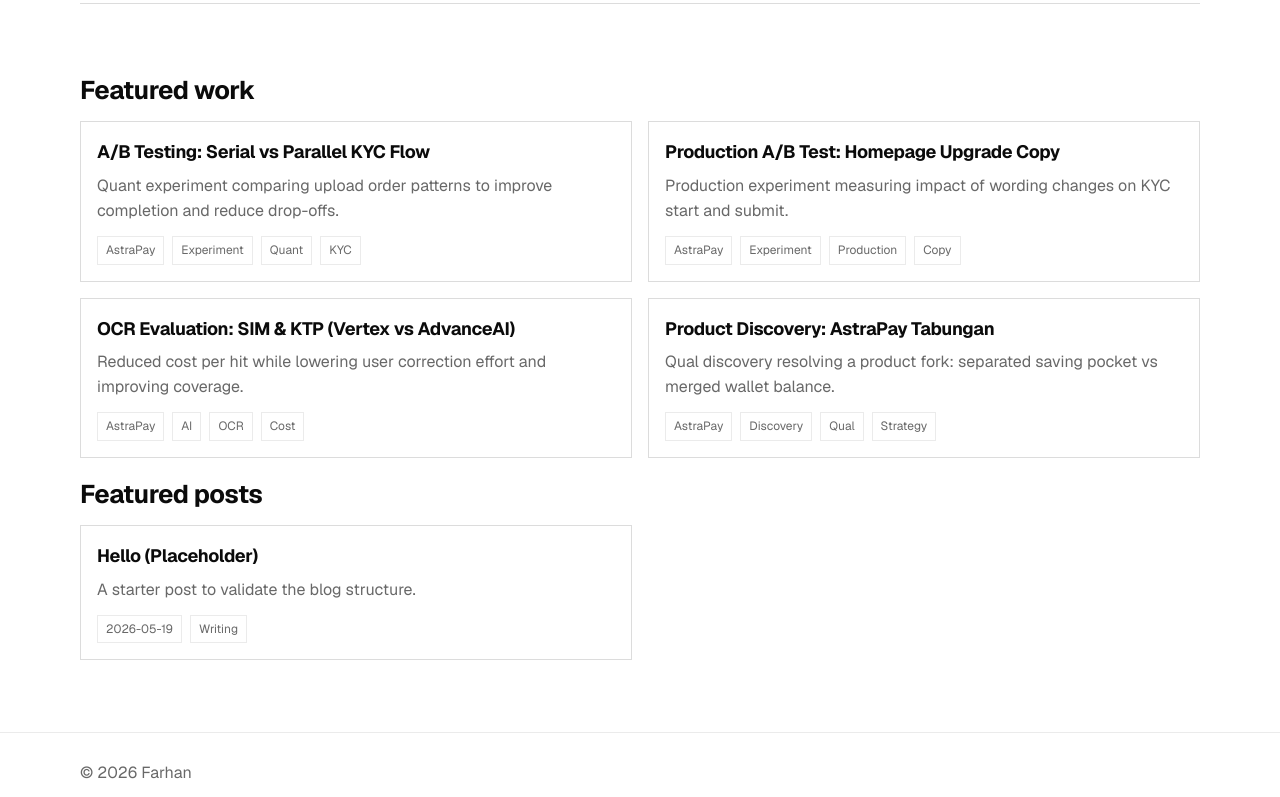
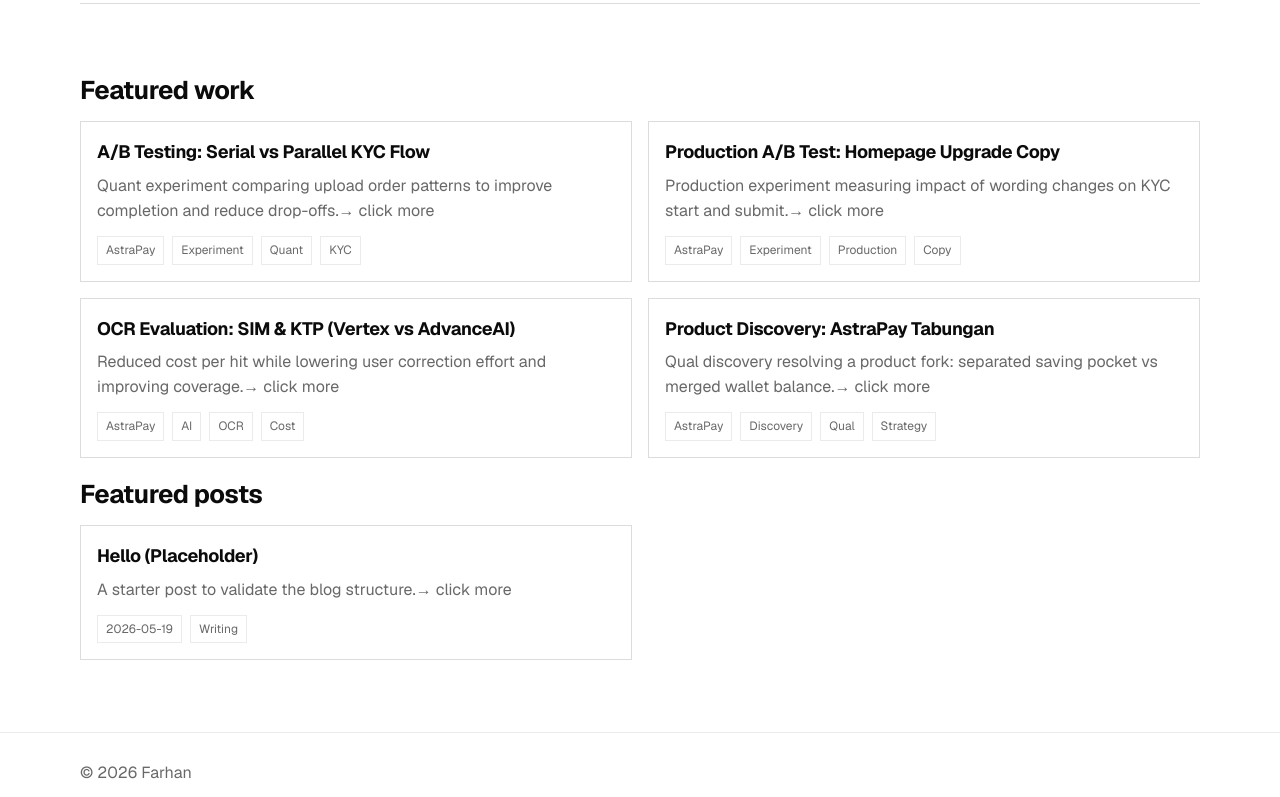
Before and after one commit to farhanje/vertolio, a Next.js app: page / in a window 1280 px wide. Shown: the part 426-1223 px from the top of the page. Built offline with nearby package versions, Linux system fonts and the light colour scheme; no server answers.

Commit message:
Mobile cards: append small click cue without pseudo-elements (Home featured)

```diff
--- a/app/page.js
+++ b/app/page.js
@@ -23,16 +23,14 @@ export default async function Home() {
     { label: 'Resume →', url: '/resume' },
   ]
 
-  // Preferred: curated lists from Site Settings.
-  // Fallback: per-document `featured==true` (so you can just toggle it on the doc).
   let featuredWork = (s?.featuredWork || []).slice(0, 4)
   let featuredPosts = (s?.featuredPosts || []).slice(0, 4)
 
   if (featuredWork.length === 0) {
-    try { featuredWork = await sanityFetch(HOME_FEATURED_PROJECTS_QUERY) } catch (_) { /* ignore */ }
+    try { featuredWork = await sanityFetch(HOME_FEATURED_PROJECTS_QUERY) } catch (_) {}
   }
   if (featuredPosts.length === 0) {
-    try { featuredPosts = await sanityFetch(HOME_FEATURED_POSTS_QUERY) } catch (_) { /* ignore */ }
+    try { featuredPosts = await sanityFetch(HOME_FEATURED_POSTS_QUERY) } catch (_) {}
   }
 
   const tickerWords = s?.heroTickerWords || []
@@ -68,7 +66,10 @@ export default async function Home() {
             <a key={p.slug?.current} className="card card-link" style={{ gridColumn: 'span 6' }} href={`/work/${p.slug?.current}`}>
               <CardMedia image={p.cardImage} alt={p.cardImage?.alt} logo={p.organization?.logo} />
               <h3>{p.title}</h3>
-              <p>{p.summary || ''}</p>
+              <p>
+                {p.summary || ''}
+                <span className="more">→ click more</span>
+              </p>
               <div className="meta">
                 {p.organization?.name && <span className="pill">{p.organization.name}</span>}
                 {(p.tags || []).slice(0, 3).map((t) => <span key={t} className="pill">{t}</span>)}
@@ -81,7 +82,10 @@ export default async function Home() {
             <a key={p.slug?.current} className="card card-link" style={{ gridColumn: 'span 6' }} href={`/blog/${p.slug?.current}`}>
               <CardMedia image={p.cardImage} alt={p.cardImage?.alt} />
               <h3>{p.title}</h3>
-              <p>{p.excerpt || ''}</p>
+              <p>
+                {p.excerpt || ''}
+                <span className="more">→ click more</span>
+              </p>
               <div className="meta">
                 {p.publishedAt && <span className="pill">{new Date(p.publishedAt).toISOString().slice(0,10)}</span>}
                 {(p.tags || []).slice(0, 3).map((t) => <span key={t} className="pill">{t}</span>)}
```
